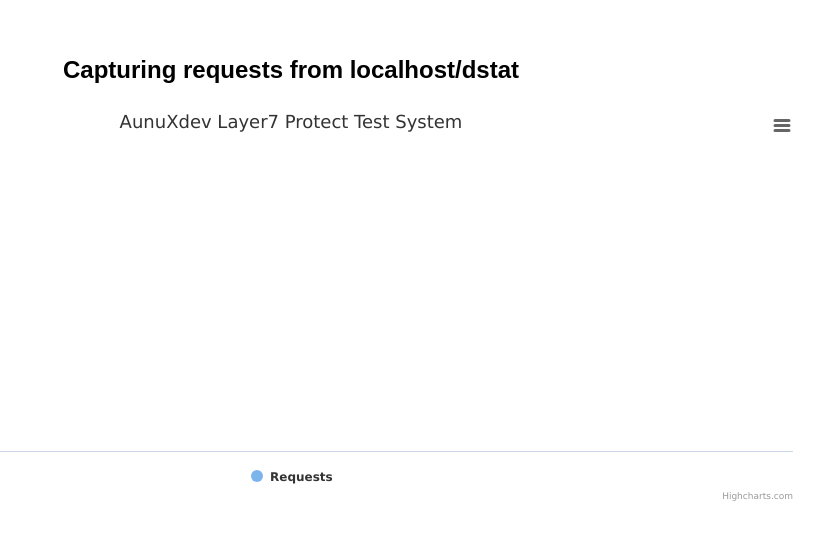
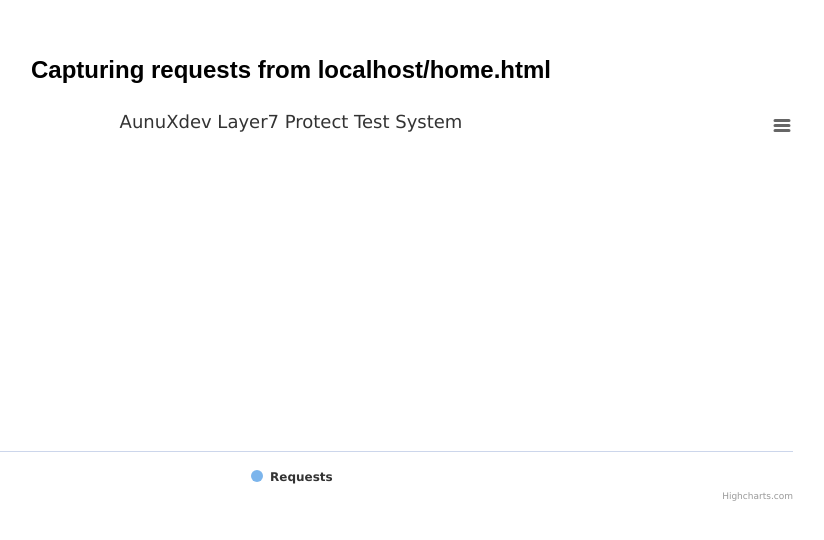
Before and after one commit to AunuHost/AunuDstats, a website: page home.html in a window 1280 px wide. Shown: the part 144-684 px from the top of the page, without its empty margins (349-1173 px from the left). Drawn offline with nearby package versions, Linux system fonts and the light colour scheme.

Commit message:
Update home.html

```diff
--- a/home.html
+++ b/home.html
@@ -72,7 +72,7 @@
           ],
         });
 
-        info.innerText = "Capturing requests from " + location.host + "/dstat";
+        info.innerText = "Capturing requests from " + location.host + "/home.html";
 
         let ws = new WebSocket(
           (location.protocol === "https:" ? "wss" : "ws") + "://" + location.host + "/"
```
